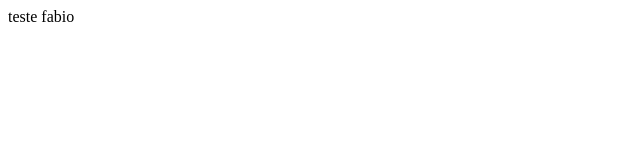
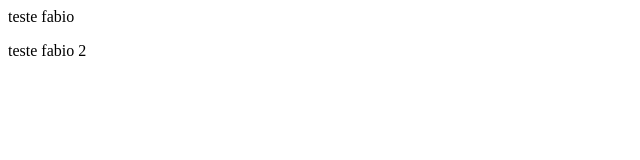
Before and after one commit to fabioGongora/firstTest, a plain HTML site: page index.html in a window 1280 px wide. Shown: the full height of the page, 0-640 px from the left. Drawn offline with Linux system fonts and the light colour scheme.

Commit message:
Version 3

```diff
--- a/index.html
+++ b/index.html
@@ -3,5 +3,6 @@
     <head></head>
     <body>
 <p>teste fabio</p>
+<p>teste fabio 2</p>
     </body>
 </html>
```
